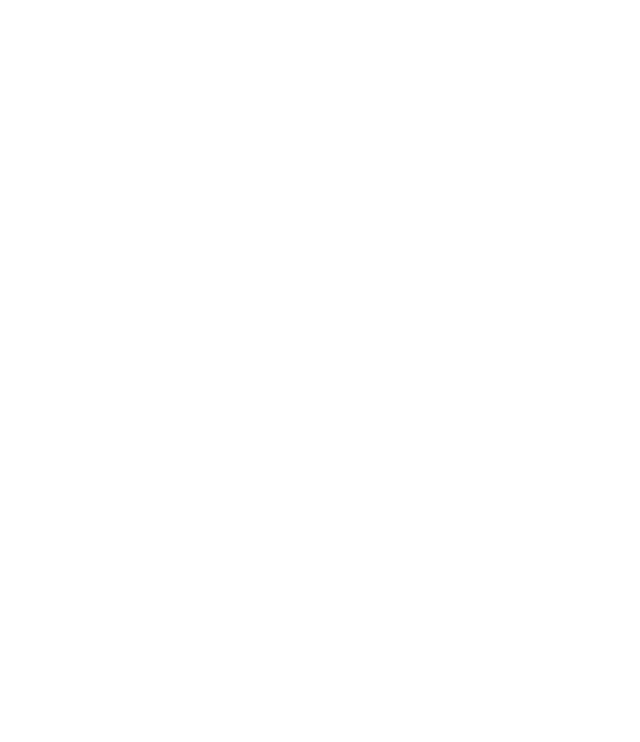
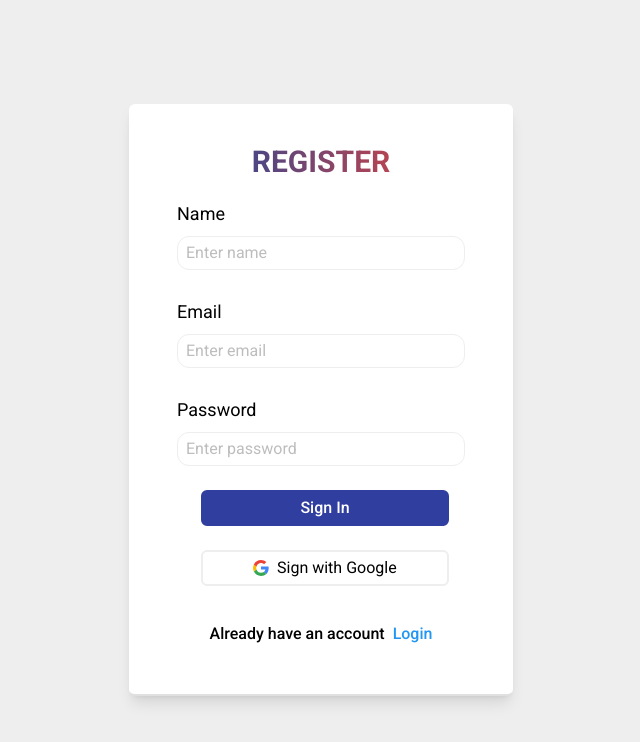
Before and after one commit to TharushaK01/TKA_Social_Media, a React (Create React App) app: page /register in a window 1280 px wide. Before the commit this address had no page. Shown: the top 742 px of the page, without its empty margins (319-959 px from the left). Built offline with nearby package versions, Linux system fonts and the light colour scheme.

Commit message:
register page done

```diff
--- a/package.json
+++ b/package.json
@@ -45,6 +45,8 @@
     ]
   },
   "devDependencies": {
+    "autoprefixer": "^10.4.20",
+    "postcss": "^8.4.47",
     "tailwindcss": "^3.4.13"
   }
 }
--- /dev/null
+++ b/postcss.config.js
@@ -0,0 +1,6 @@
+module.exports = {
+  plugins: {
+    tailwindcss: {},
+    autoprefixer: {},
+  },
+}
--- a/src/Components/Pages/Login.jsx
+++ b/src/Components/Pages/Login.jsx
@@ -1,9 +1,5 @@
 import React from 'react';
-
-
-
-
-
+import { Link } from 'react-router-dom';
 
 const Login = () => {
   return (
@@ -27,22 +23,26 @@
            <div>
             <div className='mt-3 ml-5 flex justify-between itmes-center'>
             <label>
-              <input type='checkbox' className='w-6'/>
+              <input type='checkbox' className=''/>
             Remeber Me <input name="Remeber Me" />
       </label>
       <div className='mt-3'>
-        <button className='ml-3 mr-5 font-semibold'>Forgot Password?</button>
+        <button className='font-semibold'>Forgot Password?</button>
         </div>
             </div>
             <div className='ml-2 p-6 flex flex-col gap-y-6'>
+            <Link to="/">
               <button type='submit' className='border-2 border-indigo-700 bg-indigo-700 font-medium text-white py-1 px-5 w-full rounded-md hover:bg-transparent hover:text-indigo-700'>Login</button>
+              </Link>
               <button className='flex border-2 py-1 rounded-md border-gray-200 items-center justify-center gap-2 activ:scale-[.98] active:duration-75 hover:scale-[1.01] ease-in-out transition-all'>
                 <svg xmlns="http://www.w3.org/2000/svg" width="0.98em" height="1em" viewBox="0 0 256 262"><path fill="#4285f4" d="M255.878 133.451c0-10.734-.871-18.567-2.756-26.69H130.55v48.448h71.947c-1.45 12.04-9.283 30.172-26.69 42.356l-.244 1.622l38.755 30.023l2.685.268c24.659-22.774 38.875-56.282 38.875-96.027"/><path fill="#34a853" d="M130.55 261.1c35.248 0 64.839-11.605 86.453-31.622l-41.196-31.913c-11.024 7.688-25.82 13.055-45.257 13.055c-34.523 0-63.824-22.773-74.269-54.25l-1.531.13l-40.298 31.187l-.527 1.465C35.393 231.798 79.49 261.1 130.55 261.1"/><path fill="#fbbc05" d="M56.281 156.37c-2.756-8.123-4.351-16.827-4.351-25.82c0-8.994 1.595-17.697 4.206-25.82l-.073-1.73L15.26 71.312l-1.335.635C5.077 89.644 0 109.517 0 130.55s5.077 40.905 13.925 58.602z"/><path fill="#eb4335" d="M130.55 50.479c24.514 0 41.05 10.589 50.479 19.438l36.844-35.974C195.245 12.91 165.798 0 130.55 0C79.49 0 35.393 29.301 13.925 71.947l42.211 32.783c10.59-31.477 39.891-54.251 74.414-54.251"/></svg>
                 Sign with Google</button>
             </div>
             <div className='mt-3 flex justify-center items-center'>
               <p className='font-medium text-base'>Don't have an account</p>
-              <button className=' text-violet text-base font-medium ml-2'>Sign Up</button>
+              <Link to="/Register">
+              <button className=' text-base text-blue-500 font-medium ml-2'>Sign Up</button>
+              </Link>
             </div>
            </div>
           </div>
--- a/src/Components/Pages/Pages.jsx
+++ b/src/Components/Pages/Pages.jsx
@@ -2,6 +2,7 @@
 import Home from "./Home";
 import { Routes, Route } from "react-router-dom";
 import Login from "./Login";
+import Register from "./Register";
 
 
 
@@ -11,7 +12,7 @@
         <Routes>
             <Route path="/" element= {<Home></Home>} ></Route>
             <Route path="/login" element= {<Login></Login>} ></Route>
-
+            <Route path="/register" element={<Register></Register>}></Route>
         </Routes>
     </div>
     );
--- /dev/null
+++ b/src/Components/Pages/Register.jsx
@@ -0,0 +1,80 @@
+import React, { useState } from 'react'
+import { Link } from 'react-router-dom'
+import { ClipLoader } from 'react-spinners/ClipLoader'
+
+const Register = () => {
+  const [loading, setLoading] = useState(false);
+
+ const handleRegister = (e) => {
+    e.preventDefault();
+    setLoading(true);
+  }
+
+  return (
+    <>
+    {loading ? (
+      <div className='flex justify-center items-center h-screen'><ClipLoader
+      color="#0a69ae"
+     size={45}
+        speedMultiplier={0.5}/>
+        </div>
+):(
+  <div className='flex justify-center items-center h-screen bg-gray-200'>
+    <div className='w-96 px-10 py-10 shadow-lg bg-white rounded-md border-b-2 border-gray-300'>
+      <h1 className='text-3xl block text-center font-semibold text-transparent bg-clip-text bg-gradient-to-r to-red-500 from-blue-900'> REGISTER </h1>
+      <span>{/*  */}</span>
+
+      <div className='mt-3 py-2'>
+     <div className= ' ml-2 mr-2'>
+      <label for='name' className='block text-base mb-2 text-lg'>Name</label>
+      <input type='text' id='name' className='w-full border rounded-xl text-base px-2 py-1 focus:outline-none focus;ring-0 focus:border-gray-600' placeholder='Enter name'></input>
+      </div>
+     </div>
+
+     <div className='mt-3 py-2'>
+     <div className= ' ml-2 mr-2'>
+      <label for='email' className='block text-base mb-2 text-lg'>Email</label>
+      <input type='text' id='email' className='w-full border rounded-xl text-base px-2 py-1 focus:outline-none focus;ring-0 focus:border-gray-600' placeholder='Enter email'></input>
+      </div>
+     </div>
+
+     <div className='mt-3 py-2'>
+     <div className= 'ml-2 mr-2'>
+      <label for='password' className='block text-base mb-2 text-lg'>Password</label>
+      <input type='password' id='password' className='w-full border rounded-xl text-base px-2 py-1 focus:outline-none focus;ring-0 focus:border-gray-600' placeholder='Enter password'></input>
+     </div>
+     <div>
+     {/* <div className='mt-3 ml-5 flex justify-between itmes-center'>
+      <label>
+        <input type='checkbox' className='w-6'/>
+      Remeber Me <input name="Remeber Me" />
+</label>
+<div className='mt-3'>
+  <button className='ml-3 mr-5 font-semibold'>Forgot Password?</button>
+  </div>
+      </div>*/}
+      <div className='ml-2 p-6 flex flex-col gap-y-6'>
+        <Link to="/">
+        <button type='submit' className='border-2 border-indigo-700 bg-indigo-700 font-medium text-white py-1 px-5 w-full rounded-md hover:bg-transparent hover:text-indigo-700'>Sign In</button>
+        </Link>
+        <button className='flex border-2 py-1 rounded-md border-gray-200 items-center justify-center gap-2 activ:scale-[.98] active:duration-75 hover:scale-[1.01] ease-in-out transition-all'>
+          <svg xmlns="http://www.w3.org/2000/svg" width="0.98em" height="1em" viewBox="0 0 256 262"><path fill="#4285f4" d="M255.878 133.451c0-10.734-.871-18.567-2.756-26.69H130.55v48.448h71.947c-1.45 12.04-9.283 30.172-26.69 42.356l-.244 1.622l38.755 30.023l2.685.268c24.659-22.774 38.875-56.282 38.875-96.027"/><path fill="#34a853" d="M130.55 261.1c35.248 0 64.839-11.605 86.453-31.622l-41.196-31.913c-11.024 7.688-25.82 13.055-45.257 13.055c-34.523 0-63.824-22.773-74.269-54.25l-1.531.13l-40.298 31.187l-.527 1.465C35.393 231.798 79.49 261.1 130.55 261.1"/><path fill="#fbbc05" d="M56.281 156.37c-2.756-8.123-4.351-16.827-4.351-25.82c0-8.994 1.595-17.697 4.206-25.82l-.073-1.73L15.26 71.312l-1.335.635C5.077 89.644 0 109.517 0 130.55s5.077 40.905 13.925 58.602z"/><path fill="#eb4335" d="M130.55 50.479c24.514 0 41.05 10.589 50.479 19.438l36.844-35.974C195.245 12.91 165.798 0 130.55 0C79.49 0 35.393 29.301 13.925 71.947l42.211 32.783c10.59-31.477 39.891-54.251 74.414-54.251"/></svg>
+          Sign with Google</button>
+      </div>
+      <div className='mt-3 flex justify-center items-center'>
+        <p className='font-medium text-base'>Already have an account</p>
+        <Link to="/Login">
+        <button className=' text-base text-blue-500 font-medium ml-2'>Login</button>
+        </Link>
+      </div>
+     </div>
+    </div>
+  </div>
+  </div>
+)}
+
+  </>
+  )
+}
+
+export default Register
```
Also changed, not shown: 1 other file (tests, documents, lock files or other folders).
